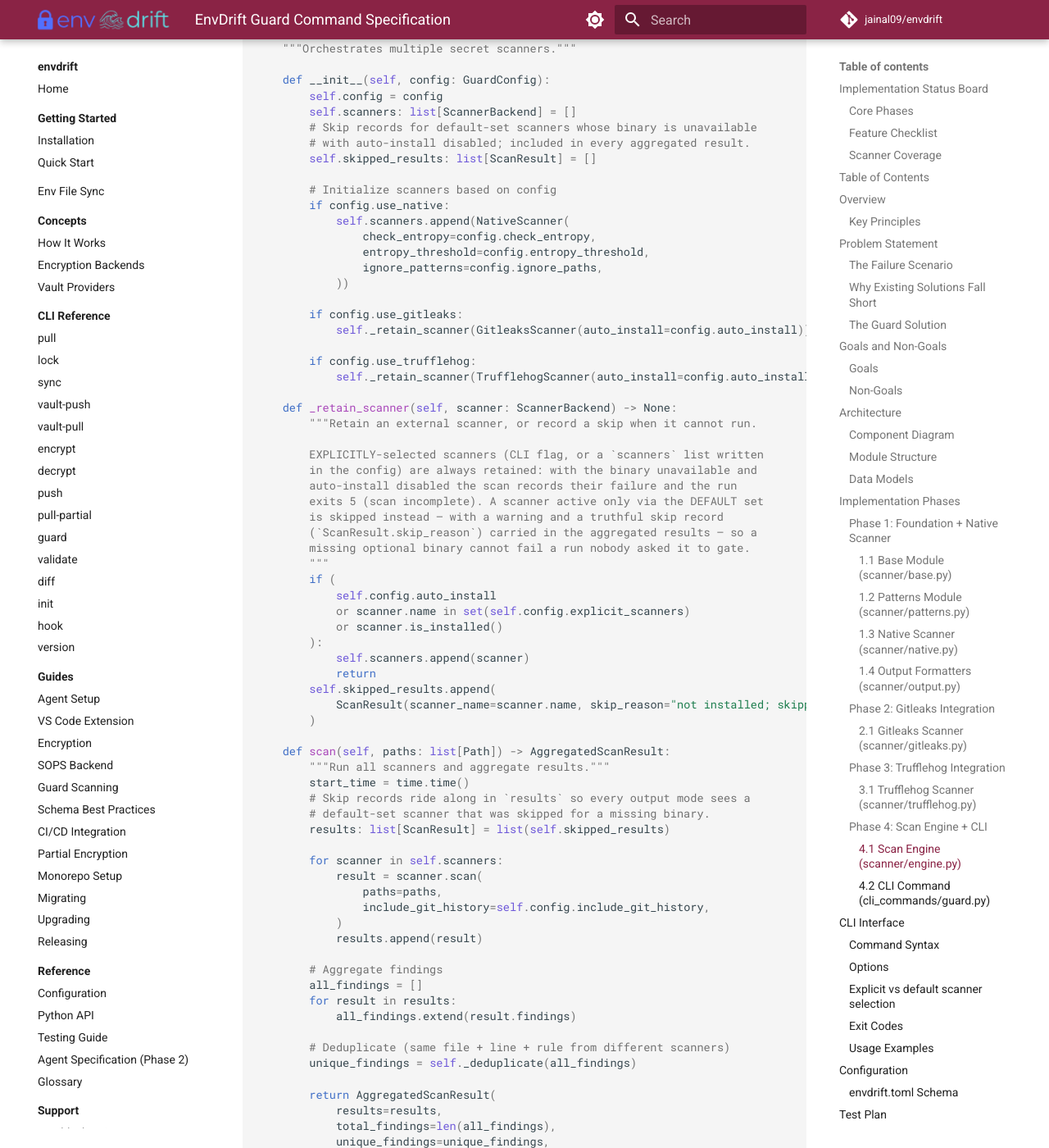
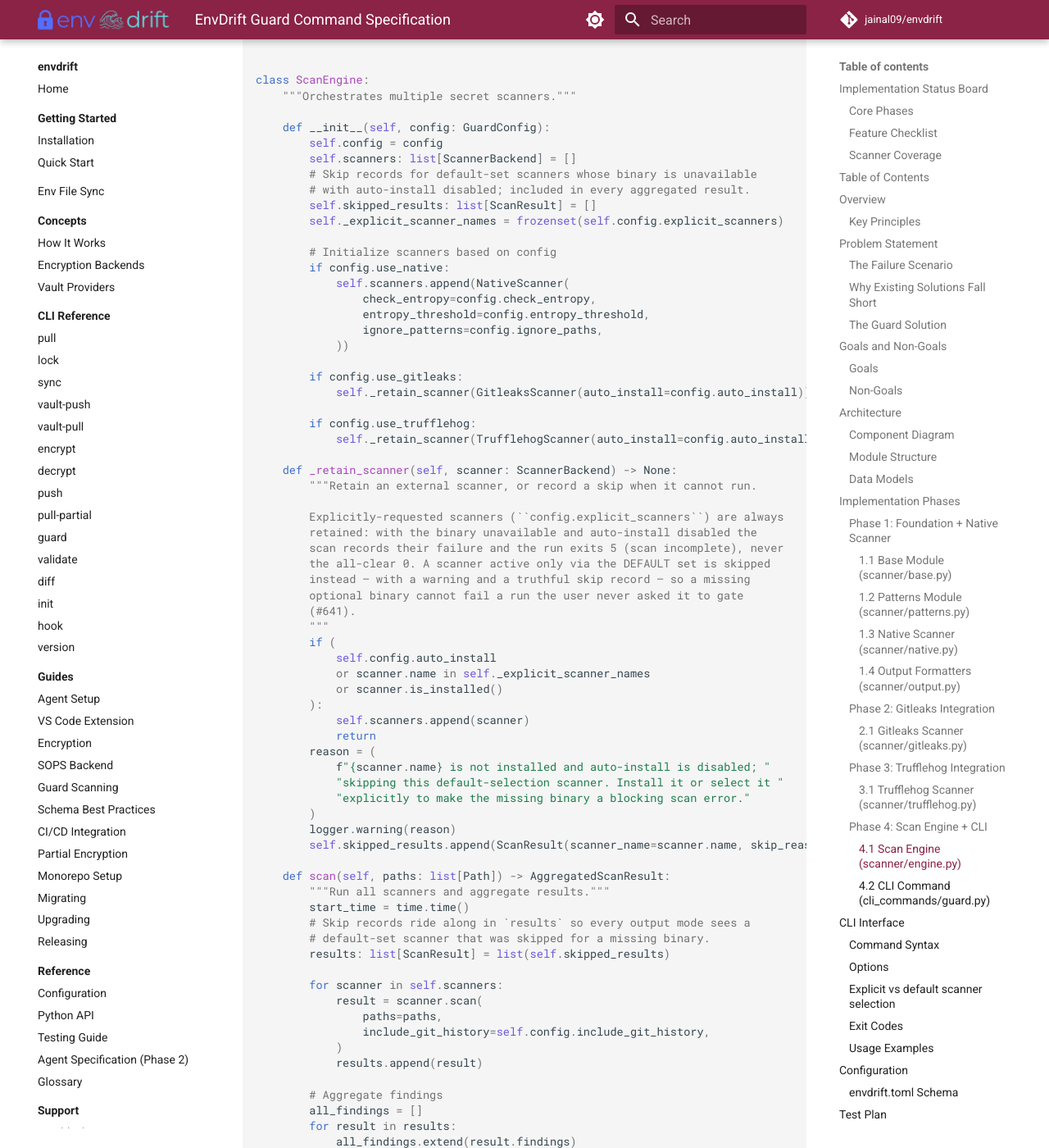
Before and after one commit to jainal09/envdrift, an MkDocs documentation site: the page built from docs/specs/guard-command-spec.md, in a window 1280 px wide and 1400 px high, scrolled down 30613 px. Shown: the whole window at 82% size. Built offline with MkDocs 1.6.1 and Material for MkDocs 9.7.7, drawn with Linux system fonts in a browser that asks for light colours; comment, search, counter and statistics services are not loaded; some of the changed text lies outside the part shown.

Commit message:
fix(scanner): single skip warning and precise talisman diagnostics
The default-set skip reason printed twice on stderr: once bare, via the
engine's logger.warning escaping through logging's lastResort handler
(the CLI configures no handlers), and once as the CLI's "Warning:" line.
Attach the standard library-package NullHandler to the "envdrift" logger
so library log records never leak to stderr in the CLI while SDK users
who configure logging still receive them.

Sync the guard spec's _retain_scanner sample with the real engine: the
warning log, _explicit_scanner_names, and the detailed default-selection
skip reason.

Talisman's no-commits diagnostic named the scan working directory (the
file's parent) instead of the file the user asked to scan. Split the
display path from the git-context check path so the message names the
requested target.

Regression tests: a real-CLI subprocess (git-only PATH, clean temp repo)
pins the skip reason to exactly one stderr Warning line with parseable
JSON stdout; a talisman test pins the file-target diagnostic naming the
file itself.

Co-Authored-By: Claude Fable 5 <noreply@anthropic.com>
Claude-Session: https://claude.ai/code/session_01PmjB1wAMY8zyHpkF2zzmCj

```diff
--- a/docs/specs/guard-command-spec.md
+++ b/docs/specs/guard-command-spec.md
@@ -1469,6 +1470,8 @@ from .base import (
 from .native import NativeScanner
 from .gitleaks import GitleaksScanner
 from .trufflehog import TrufflehogScanner
+
+logger = logging.getLogger(__name__)
 
 
 @dataclass
@@ -1518,6 +1521,7 @@ class ScanEngine:
         # Skip records for default-set scanners whose binary is unavailable
         # with auto-install disabled; included in every aggregated result.
         self.skipped_results: list[ScanResult] = []
+        self._explicit_scanner_names = frozenset(self.config.explicit_scanners)
 
         # Initialize scanners based on config
         if config.use_native:
@@ -1536,24 +1540,28 @@ class ScanEngine:
     def _retain_scanner(self, scanner: ScannerBackend) -> None:
         """Retain an external scanner, or record a skip when it cannot run.
 
-        EXPLICITLY-selected scanners (CLI flag, or a `scanners` list written
-        in the config) are always retained: with the binary unavailable and
-        auto-install disabled the scan records their failure and the run
-        exits 5 (scan incomplete). A scanner active only via the DEFAULT set
-        is skipped instead — with a warning and a truthful skip record
-        (`ScanResult.skip_reason`) carried in the aggregated results — so a
-        missing optional binary cannot fail a run nobody asked it to gate.
+        Explicitly-requested scanners (``config.explicit_scanners``) are always
+        retained: with the binary unavailable and auto-install disabled the
+        scan records their failure and the run exits 5 (scan incomplete), never
+        the all-clear 0. A scanner active only via the DEFAULT set is skipped
+        instead — with a warning and a truthful skip record — so a missing
+        optional binary cannot fail a run the user never asked it to gate
+        (#641).
         """
         if (
             self.config.auto_install
-            or scanner.name in set(self.config.explicit_scanners)
+            or scanner.name in self._explicit_scanner_names
             or scanner.is_installed()
         ):
             self.scanners.append(scanner)
             return
-        self.skipped_results.append(
-            ScanResult(scanner_name=scanner.name, skip_reason="not installed; skipped")
+        reason = (
+            f"{scanner.name} is not installed and auto-install is disabled; "
+            "skipping this default-selection scanner. Install it or select it "
+            "explicitly to make the missing binary a blocking scan error."
         )
+        logger.warning(reason)
+        self.skipped_results.append(ScanResult(scanner_name=scanner.name, skip_reason=reason))
 
     def scan(self, paths: list[Path]) -> AggregatedScanResult:
         """Run all scanners and aggregate results."""
```
Also changed, not shown: other parts of docs/specs/guard-command-spec.md (+1 -0 lines), src/envdrift/__init__.py (+10 -0 lines), 3 other files.
